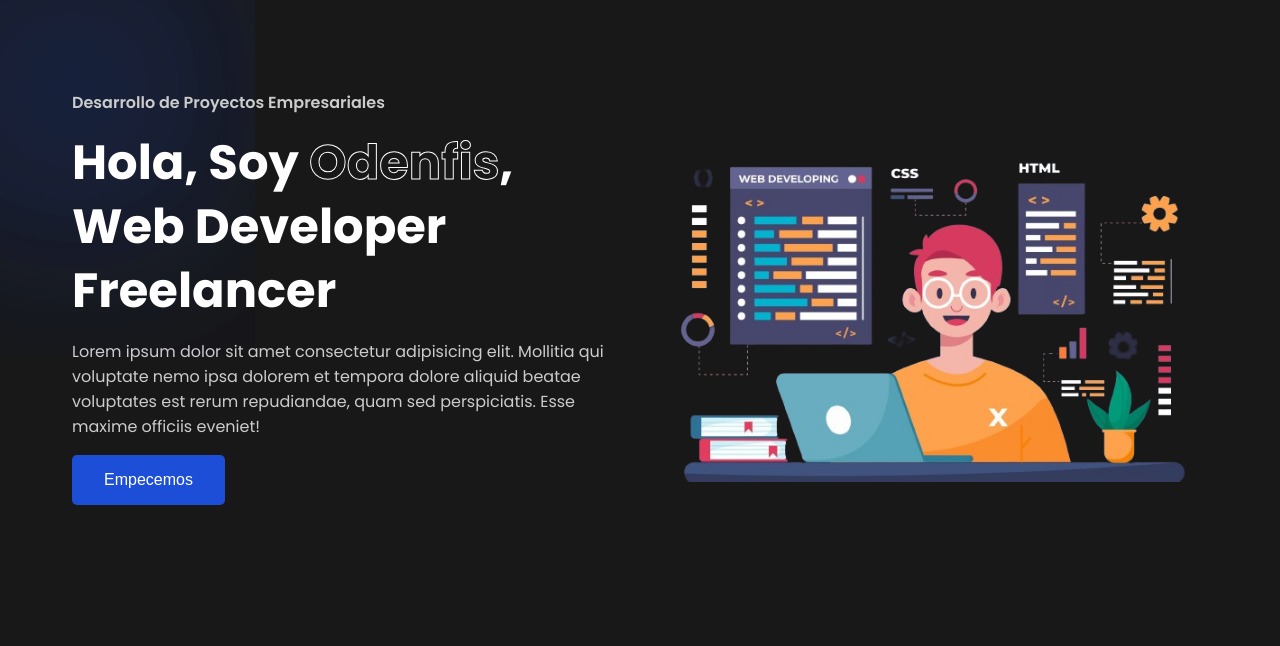
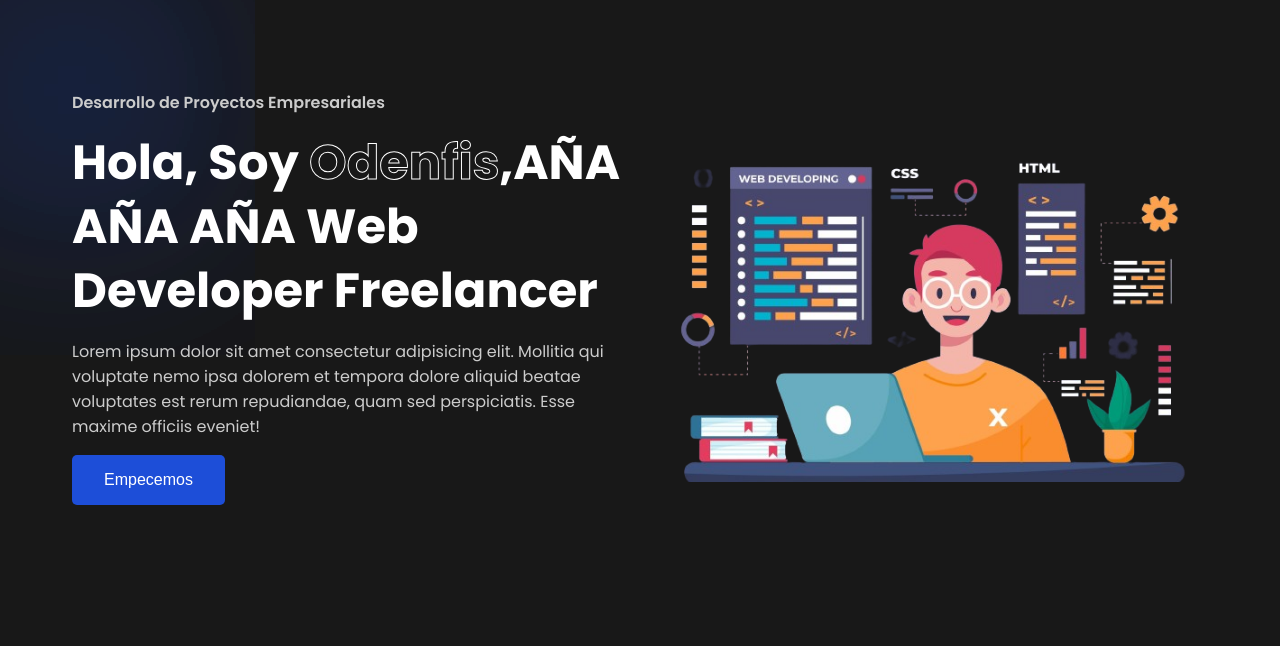
Before and after one commit to DavidVC19/Lab02-Walter, a plain HTML site: page index.html in a window 1280 px wide. Shown: the part 154-800 px from the top of the page. Drawn offline with nearby package versions, Linux system fonts and the light colour scheme.

Commit message:
modify-text

```diff
--- a/index.html
+++ b/index.html
@@ -27,7 +27,7 @@
             <span class="blur"></span>
             <span class="blur"></span>
             <h4>Desarrollo de Proyectos Empresariales</h4>
-            <h1>Hola, Soy <span>Odenfis</span>, Web Developer Freelancer</h1>
+            <h1>Hola, Soy <span>Odenfis</span>,AÑA AÑA AÑA Web Developer Freelancer</h1>
             <p>Lorem ipsum dolor sit amet consectetur adipisicing elit.
             Mollitia qui voluptate nemo ipsa dolorem et tempora dolore
             aliquid beatae voluptates est rerum repudiandae, quam sed
```
